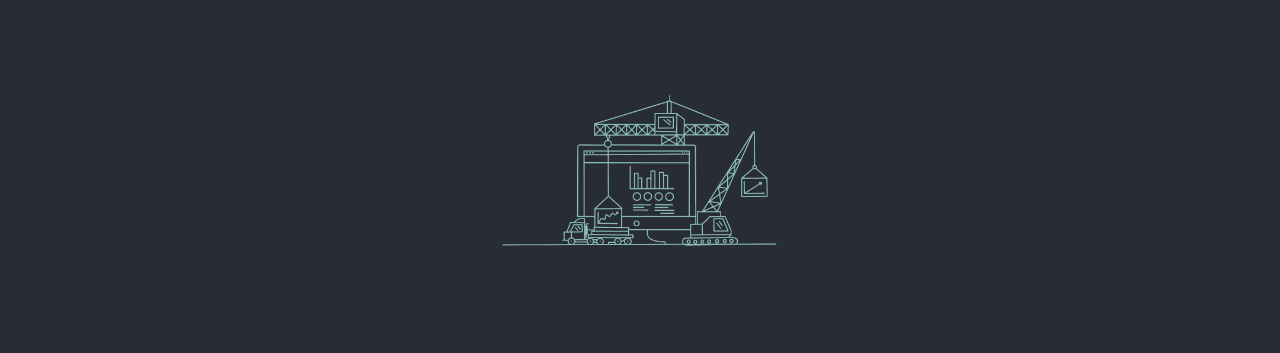
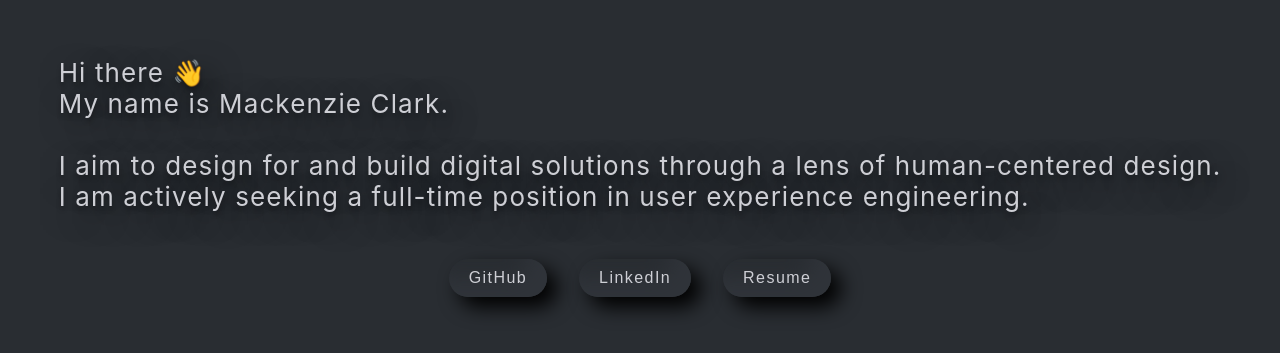
Before and after one commit to mackenzieraeclark/mackenzieraeclark.github.io, a React (Create React App) app: page / in a window 1280 px wide. Shown: the part 223-576 px from the top of the page. Built offline with nearby package versions, Linux system fonts and the light colour scheme.

Commit message:
portfolio set up, darkmode

```diff
--- a/src/App.css
+++ b/src/App.css
@@ -14,14 +14,17 @@
 } */
 
 .App-header {
-  background-color: #282c34;
+  background-color: #292D32;
   min-height: 100vh;
   display: flex;
   flex-direction: column;
   align-items: center;
   justify-content: center;
+  text-align: left;
   font-size: calc(10px + 2vmin);
-  color: white;
+  color: rgb(206, 207, 213);
+  padding-left: 20px !important;
+  padding-right: 20px !important;
 }
 
 .App-link {
@@ -36,3 +39,40 @@
     transform: rotate(360deg);
   }
 }
+
+button {
+  padding: 10px 20px;
+  margin-left: 16px;
+  margin-right: 16px;
+
+  background: #292D32;
+  box-shadow: 10px 10px 20px #000000, inset -18px -18px 20px #30343A;
+  border-radius: 115.5px;
+  border: none;
+}
+
+.links {
+  display: flex;
+  margin-top: 16px;
+}
+
+a {
+  text-decoration: none;
+  letter-spacing: .09em;
+  font-size: medium;
+}
+
+/* unvisited link */
+a:link {
+  color: rgb(206, 207, 213);
+}
+
+/* visited link */
+a:visited {
+  color: rgb(206, 207, 213);
+}
+
+/* mouse over link */
+a:hover {
+  color: #7CA69E;
+}
--- a/src/App.js
+++ b/src/App.js
@@ -1,11 +1,27 @@
-import logo from './logo.GIF';
+// import logo from './logo.GIF';
 import './App.css';
 
 function App() {
   return (
     <div className="App">
       <header className="App-header">
-        <img src={logo} className="App-logo" alt="logo" />
+      Hi there 👋 <br/> My name is Mackenzie Clark.<br/><br/>
+      I aim to design for and build digital solutions
+      through a lens of human-centered design.
+      <br/>
+      I am actively seeking a full-time position in user experience engineering.<br/><br/>
+      {/* <img src={logo} className="App-logo" alt="logo" /> */}
+      <div class="links">
+        <button>
+          <a href="https://github.com/mackenzieraeclark">GitHub</a>
+        </button>
+        <button>
+          <a href="https://www.linkedin.com/in/mackenzieraeclark/">LinkedIn</a>
+        </button>
+        <button>
+          <a href="https://mackenzieraeclark.github.io/Resume">Resume</a>
+        </button>
+      </div>
       </header>
     </div>
   );
--- a/src/index.css
+++ b/src/index.css
@@ -5,6 +5,9 @@ body {
     sans-serif;
   -webkit-font-smoothing: antialiased;
   -moz-osx-font-smoothing: grayscale;
+
+  letter-spacing: .07em;
+  text-shadow: 0px 4px 4px rgba(0, 0, 0, 0.25), 10px 10px 30px rgba(0, 0, 0, 0.6);
 }
 
 code {
```
